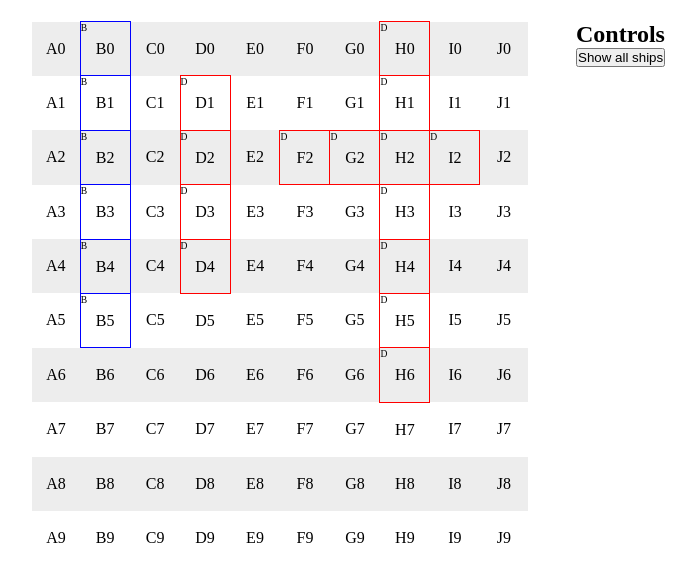
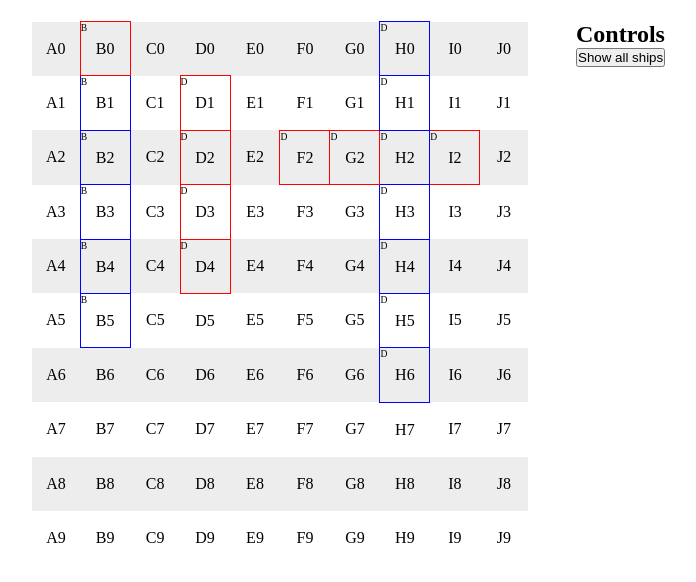
Before and after one commit to iampeterbanjo/battleship, a website: page index.html in a window 1280 px wide. Shown: the part 54-636 px from the top of the page, without its empty margins (224-920 px from the left). Drawn offline with Linux system fonts and the light colour scheme.

Commit message:
Identify ship owners

```diff
--- a/scripts/battleship-spec.js
+++ b/scripts/battleship-spec.js
@@ -80,7 +80,7 @@ describe('Battleships', function() {
 		var battleship;
 
 		beforeEach(function() {
-			battleship = new Game().createBattleship();
+			battleship = new Game().createBattleship('test');
 		});
 
 		it('should have a size', function() {
@@ -89,6 +89,10 @@ describe('Battleships', function() {
 
 		it('should have a type', function() {
 			expect(battleship.type).toBeDefined();
+		});
+
+		it('should have an owner', function() {
+			expect(battleship.owner).toBeDefined();
 		});
 
 		it('should have an unset position', function() {
--- a/scripts/battleship.js
+++ b/scripts/battleship.js
@@ -232,6 +232,8 @@ var Game = Game || function() {
 		this.position = 0;
 		/** @member {Array} */
 		this.damage = [];
+		/** @member {string} */
+		this.owner = '';
 		/** @member {boolean} */
 		this.isDestroyed = function(){
 			return this.size === this.damage.length;
@@ -270,18 +272,24 @@ var Game = Game || function() {
 
 	/**
 	 * Creates Battleships
+	 * @param {string} owner
 	 * @returns {Ship} battleship
 	*/
-	function createBattleship() {
-		return ShipFactory('battleship');
+	function createBattleship(owner) {
+		var battleship = ShipFactory('battleship');
+		battleship.owner = owner;
+		return battleship;
 	}
 
 	/**
 	 * Creates Destroyers
+	 * @param {string} owner
 	 * @returns {Ship} destroyer
 	*/
-	function createDestroyer() {
-		return ShipFactory('destroyer');
+	function createDestroyer(owner) {
+		var destroyer = ShipFactory('destroyer');
+		destroyer.owner = owner;
+		return destroyer;
 	}
 
 	/**
@@ -349,8 +357,9 @@ var Game = Game || function() {
 
 	/**
 	 * A Player has 1 Battleshp and 2 Destroyers
+	 * @param {string} owner
 	*/
-	function Player() {
+	function Player(owner) {
 		// fill the array or else map wont work
 		/** @member {Ships[]} */
 		this.ships = new Array(3).fill(0);
@@ -358,9 +367,9 @@ var Game = Game || function() {
 		this.init = function() {
 			this.ships = this.ships.map(function(ship, index) {
 				if(index === 0) {
-					ship = createBattleship();
+					ship = createBattleship(owner);
 				} else {
-					ship = createDestroyer();
+					ship = createDestroyer(owner);
 				}
 
 				var position = new Coordinates({random: true, size: ship.size});
@@ -382,7 +391,7 @@ var Game = Game || function() {
 		 * @returns {Player}
 		*/
 		human: function() {
-			var player = new Player();
+			var player = new Player('friend');
 			player.init();
 
 			return player;
@@ -392,7 +401,7 @@ var Game = Game || function() {
 		 * @returns {Player}
 		*/
 		, computer: function() {
-			var player = new Player();
+			var player = new Player('foe');
 			player.init();
 
 			/** @returns {Coordinates} */
--- a/scripts/view.js
+++ b/scripts/view.js
@@ -62,7 +62,7 @@
 			this.gridElement.appendChild(fragment);
 		}
 		, drawPlayerShips: function(ships, view) {
-			var coords, pos, ship;
+			var coords, pos, ship, element;
 
 			for (var index = 0; index < ships.length; index++) {
 				ship = ships[index];
@@ -70,7 +70,9 @@
 
 				coords.map(function(item, index) {
 					pos = game.mapCoordinates(item);
-					$$('[data-coords="' + pos + '"]').classList.add(ship.type);
+					element = $$('[data-coords="' + pos + '"]');
+					element.classList.add(ship.type);
+					element.classList.add(ship.owner);
 				});
 			}
 		}
--- a/styles/view.less
+++ b/styles/view.less
@@ -64,8 +64,15 @@ td input {
 	text-align: center;
 }
 
-td.destroyer {
+.foe {
 	border: 1px red solid;
+}
+
+.friend {
+	border: 1px blue solid;
+}
+
+.destroyer {
 
 	span:before {
 		content: "D";
@@ -73,9 +80,7 @@ td.destroyer {
 	}
 }
 
-td.battleship {
-	border: 1px blue solid;
-
+.battleship {
 	span:before {
 		content: "B";
 		.ship-text;
```
Also changed, not shown: docs/README.md, styles/view.css.
